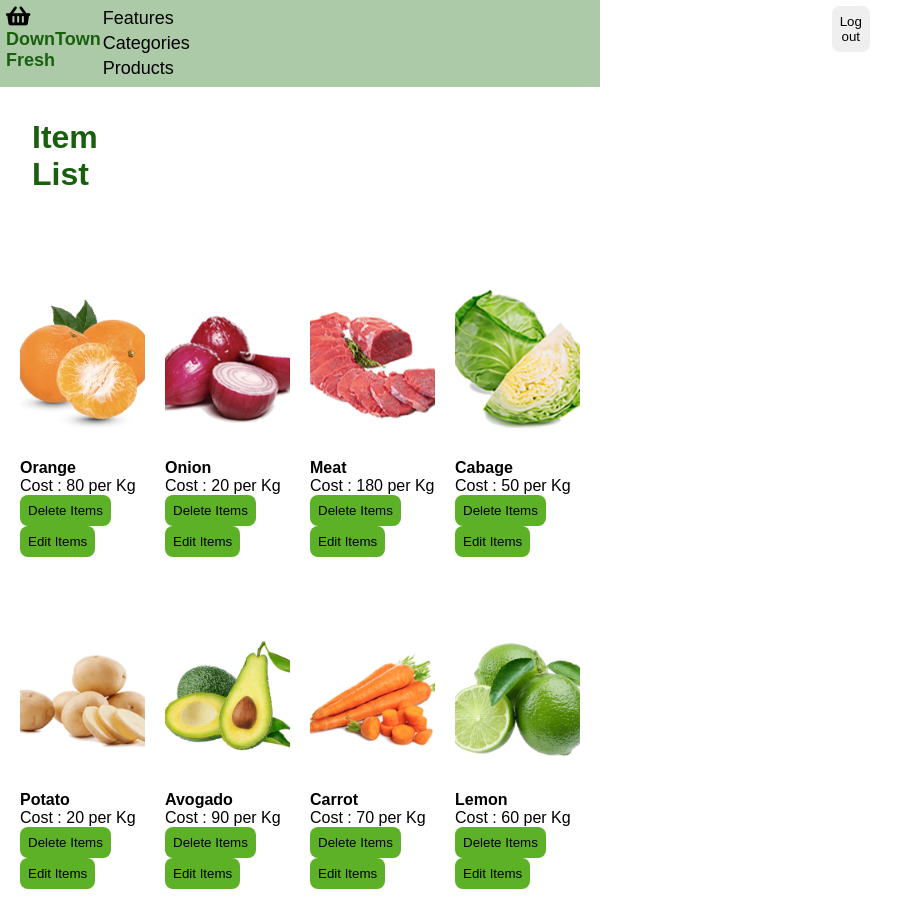
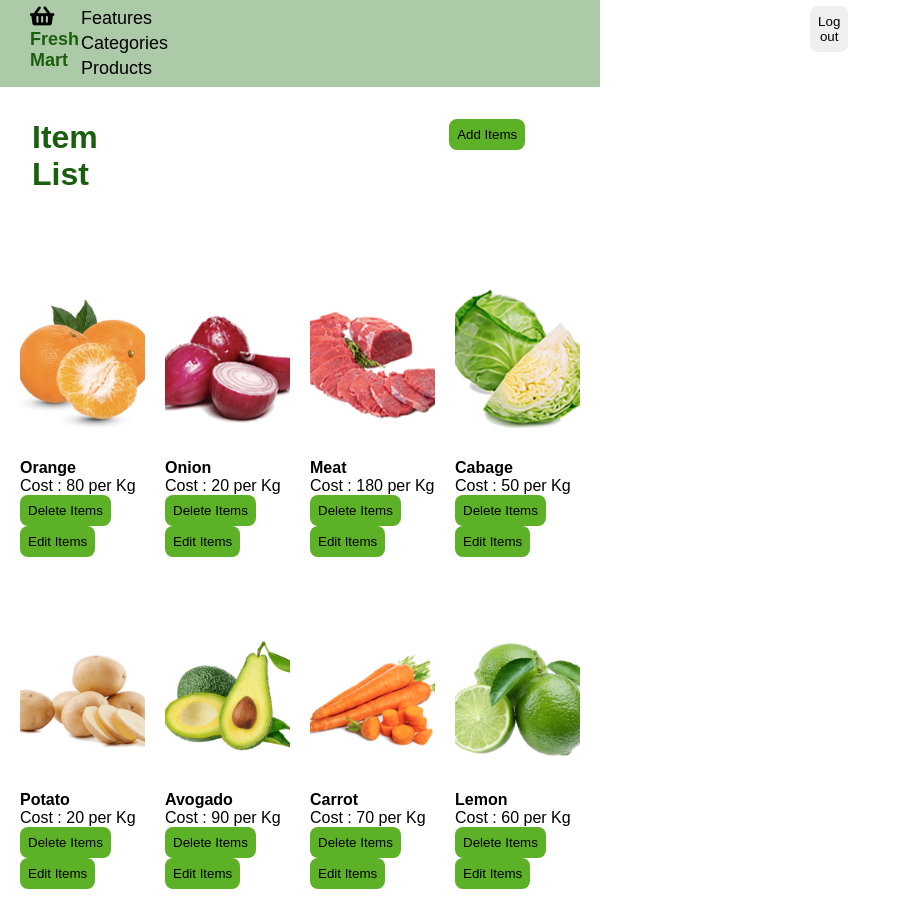
Before and after one commit to HiJuhi25/Grocery-App, a plain HTML site: page admin.html in a window 600 px wide. Shown: the top 919 px of the page, 900 px wide, since content can reach past the window. Drawn offline with nearby package versions, Linux system fonts and the light colour scheme.

Commit message:
Add files via upload

```diff
--- a/admin.css
+++ b/admin.css
@@ -124,3 +124,31 @@ nav .icons button:hover {
     cursor: pointer;
     transition: 0.2s ease;
 }
+
+/* Media Queries */
+@media only screen and (min-width: 481px) and (max-width: 767px) {
+    /* Adjustments for tablets and larger screens */
+    nav {
+        padding: 1% 5%; /* Increase padding */
+    }
+
+    h1 {
+        font-size: large;
+    }
+
+    nav ul a {
+        font-size: large;
+    }
+
+    .btn1 {
+        margin-left: auto; /* Align to the right */
+        margin-right: 5%; /* Add space from the right */
+    }
+}
+
+@media only screen and (max-width: 480px) {
+    /* Adjustments for laptops and larger screens */
+    .btn1 {
+        margin-left: 65rem; /* Example adjustment for large screens */
+    }
+}
--- a/admin.html
+++ b/admin.html
@@ -16,7 +16,7 @@
 
 <body>
     <nav>
-        <h1 class="logo"> <i class="fas fa-shopping-basket"></i>DownTown Fresh</h1>
+        <h1 class="logo"> <i class="fas fa-shopping-basket"></i>Fresh Mart</h1>
         <ul>
 
             <a href="index.html">
```
Also changed, not shown: login.html (+12 -3 lines).
